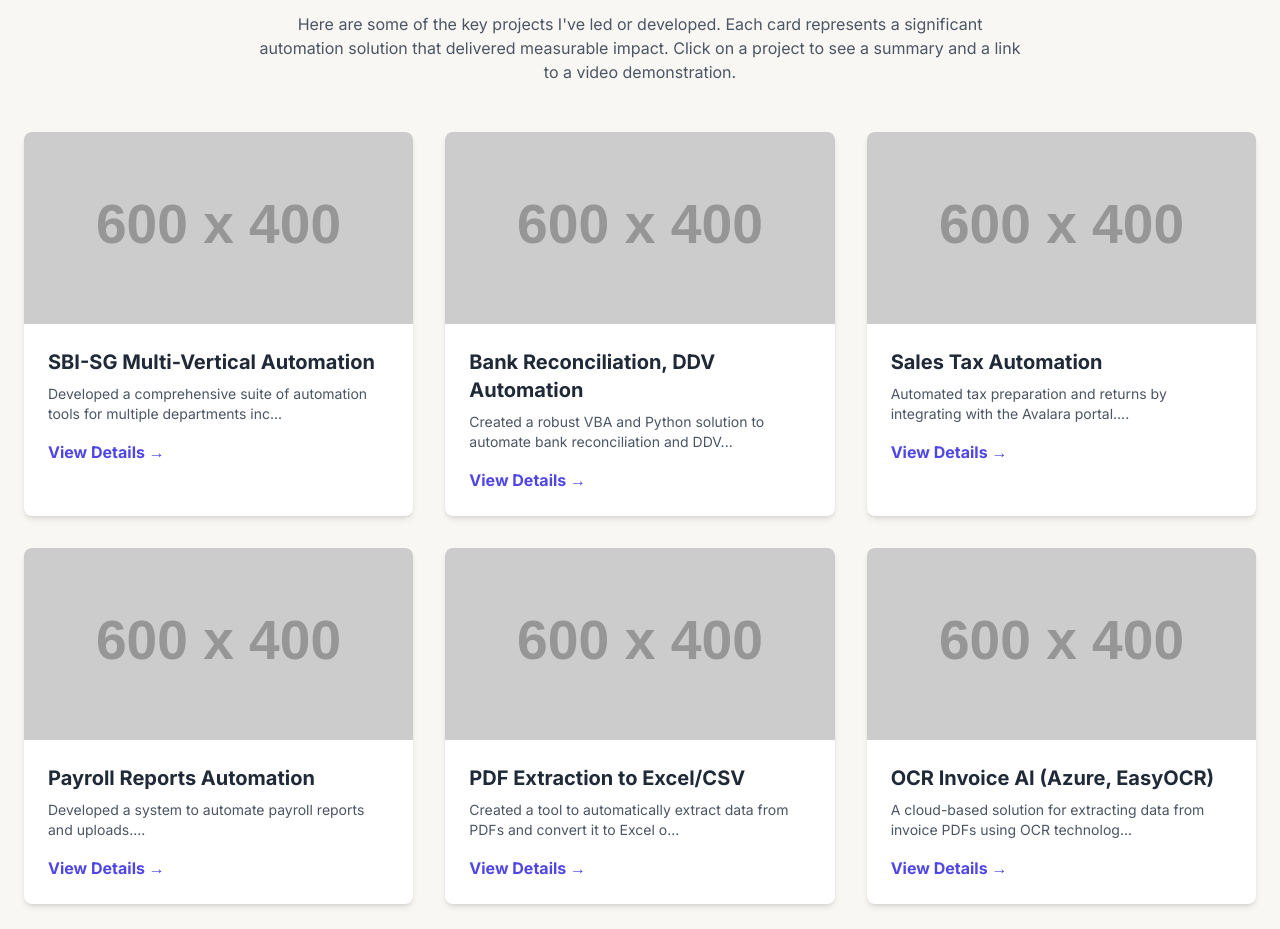
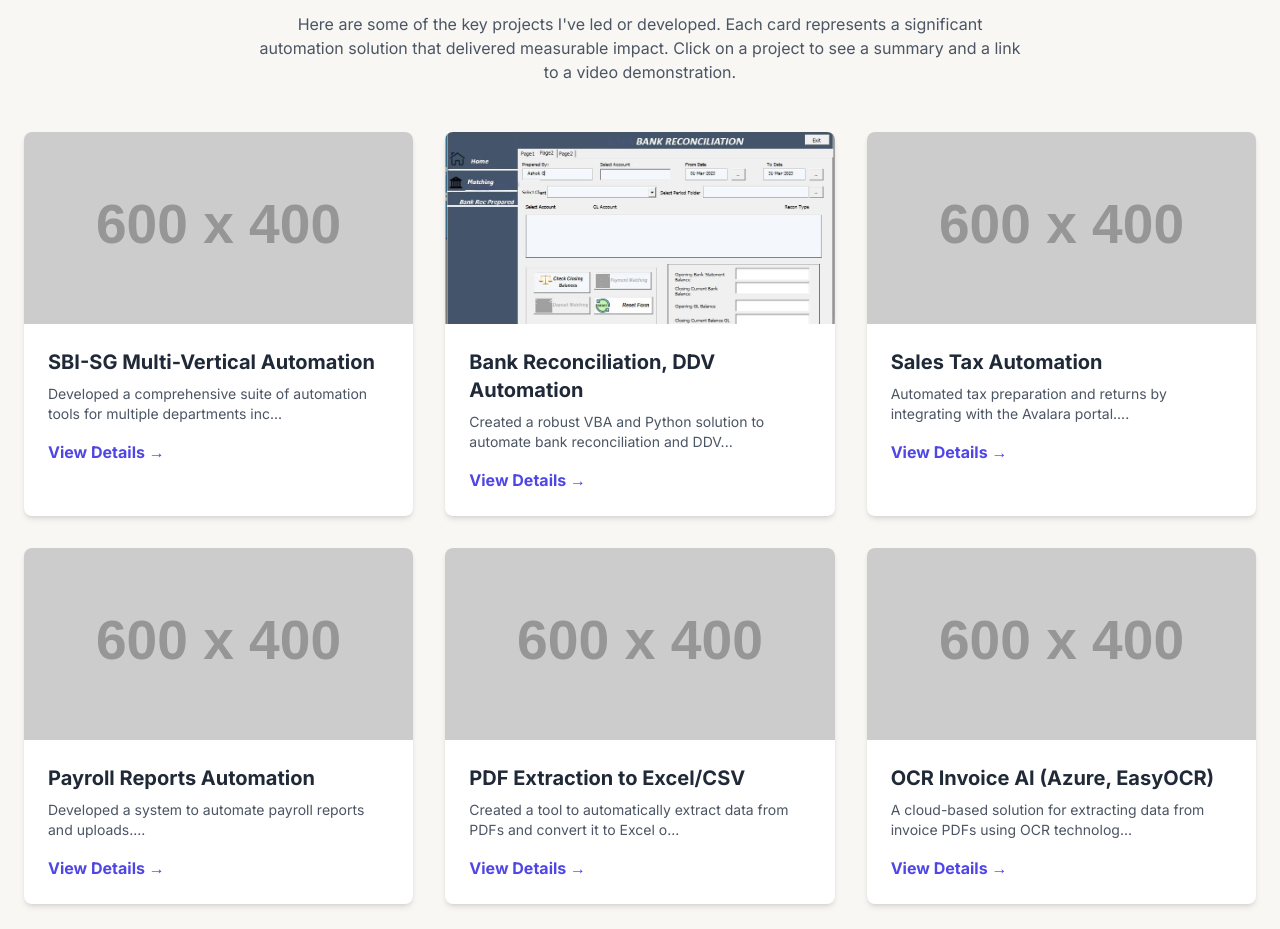
Before and after one commit to sameer1234/SeniorAutomationDeveloper, a plain HTML site: page index.html in a window 1280 px wide. Shown: the part 2280-3209 px from the top of the page. Drawn offline with nearby package versions, Linux system fonts and the light colour scheme; placeholder pictures from the web are drawn by us.

Commit message:
Update index.html
Signed-off-by: Ajit R Jaiswar <ajit3.keerti@gmail.com>

```diff
--- a/index.html
+++ b/index.html
@@ -283,7 +283,7 @@
                 summary: "Created a robust VBA and Python solution to automate bank reconciliation and DDV processes for over 600+ clients.",
                 impact: "Reduced the manual reconciliation cycle by over 95%.",
                 tech: "VBA UI UX, Python, Excel, Web Bases",
-                imageUrl: "https://placehold.co/600x400/4A5568/ffffff?text=Bank+Reconciliation",
+                imageUrl:"https://raw.githubusercontent.com/sameer1234/SeniorAutomationDeveloper/main/napabank.JPG",
                 videoUrl: "https://www.youtube.com/embed/dQw4w9WgXcQ" // Example YouTube video
             },
             {
```
